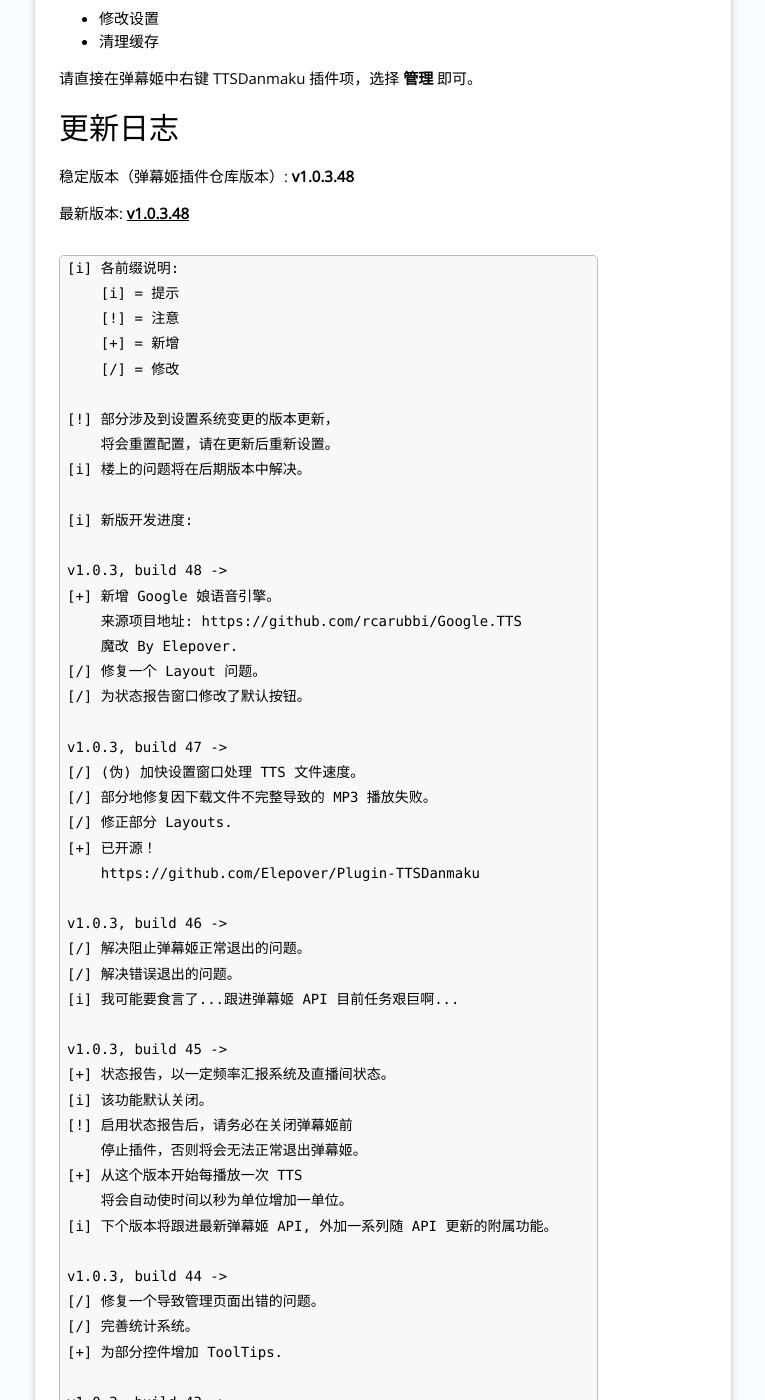
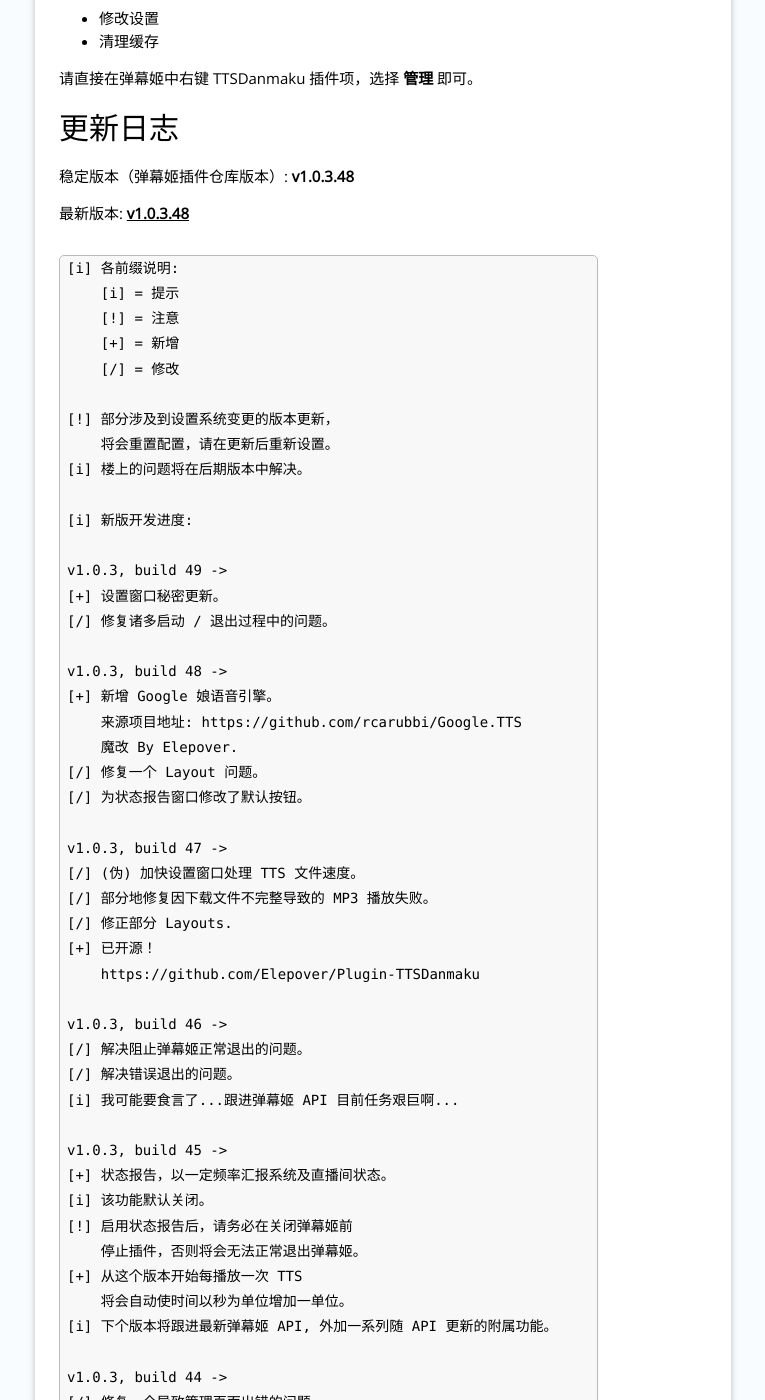
Before and after one commit to Bililive/www.danmuji.org, a Jekyll site: the page built from _plugin/TTSDanmaku.md, in a window 1280 px wide and 1400 px high, scrolled down 1479 px. Shown: the whole window, without its empty margins (309-1074 px from the left). Built offline with Jekyll 4.4.1, drawn with Linux system fonts in a browser that asks for light colours; nearby versions of some CDN libraries; some web fonts are replaced; comment, search, counter and statistics services are not loaded; some of the changed text lies outside the part shown.

Commit message:
Create TTSDanmaku.md

```diff
--- a/_plugin/TTSDanmaku.md
+++ b/_plugin/TTSDanmaku.md
@@ -67,6 +67,10 @@
 [i] 楼上的问题将在后期版本中解决。
 
 [i] 新版开发进度:
+
+v1.0.3, build 49 ->
+[+] 设置窗口秘密更新。
+[/] 修复诸多启动 / 退出过程中的问题。
 
 v1.0.3, build 48 ->
 [+] 新增 Google 娘语音引擎。
```
